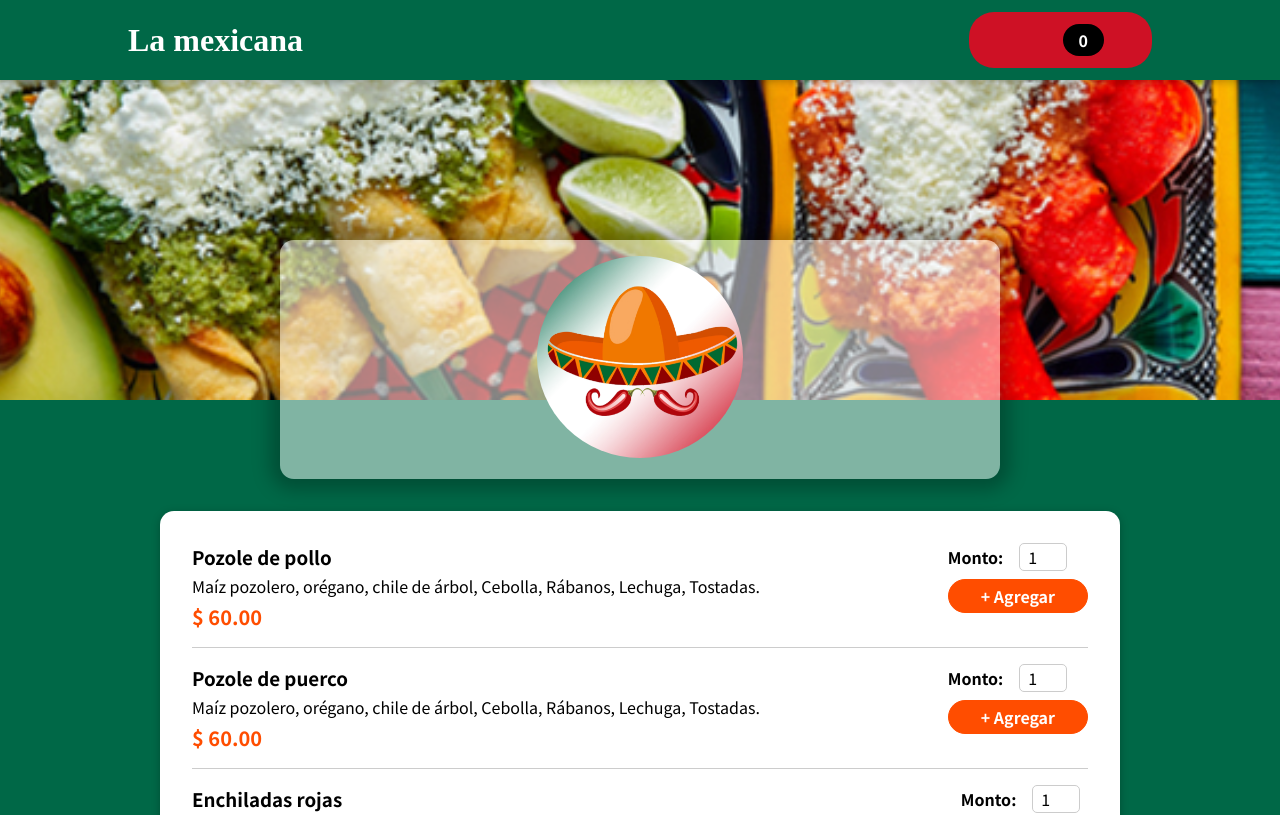
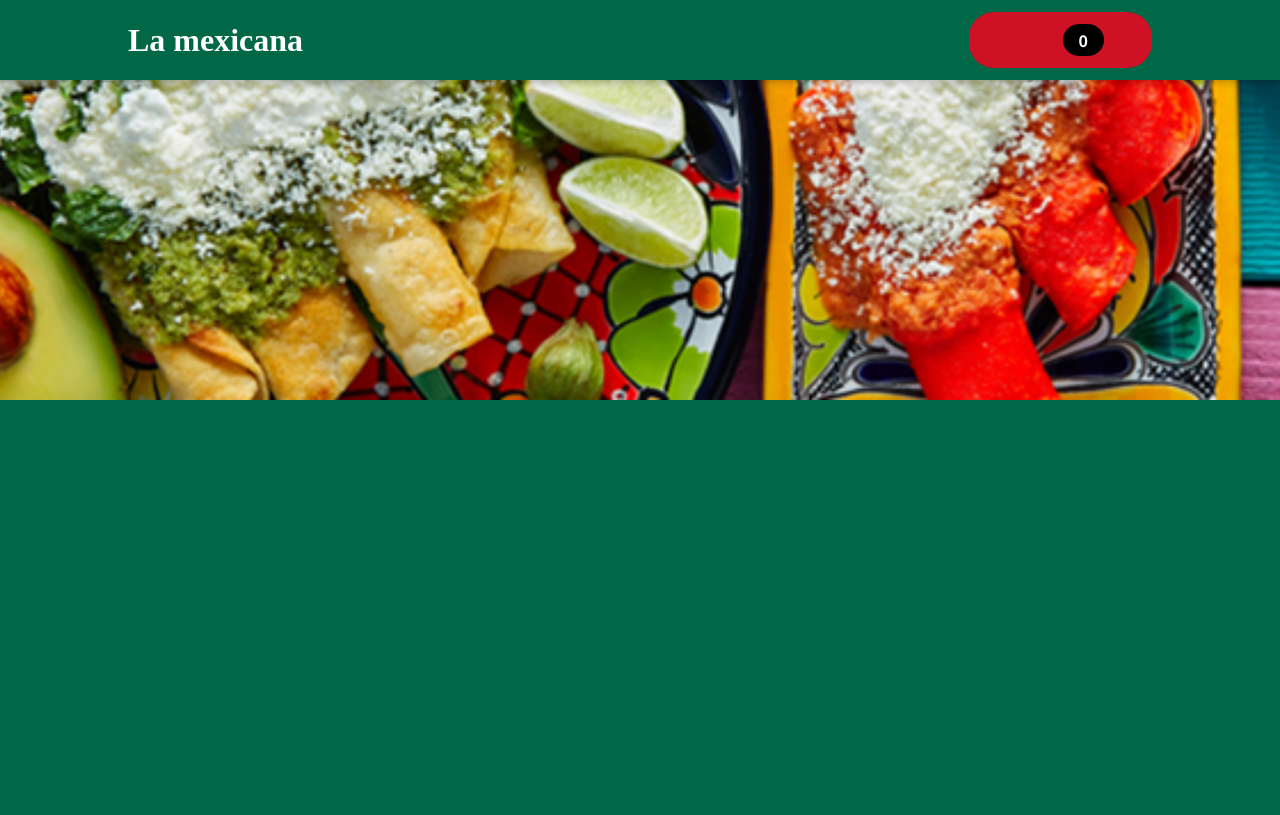
Before and after one commit to GIRiveraM/unirreact, a React (Vite) app: page /menu in a window 1280 px wide. Shown: the top 815 px of the page. Built offline with nearby package versions, Linux system fonts and the light colour scheme; some icons are missing; a web font is replaced by a local one.

Commit message:
pruebas del login

```diff
--- a/src/App.jsx
+++ b/src/App.jsx
@@ -29,7 +29,8 @@ function App() {
       <main>
         <Routes>
           <Route path="/" element={<Login  />} />
-          <Route path="/menu" element={<TodoPlatillos />} />
+          <Route path="/menu" element={<Navigate to="/menu" />} />
+          {/*  <Route path="/menu" element={<TodoPlatillos />} />*/}
           {/* <Route path="/*" element={<Navigate to="/menu" />} />*/}
         </Routes>
       </main>
```
